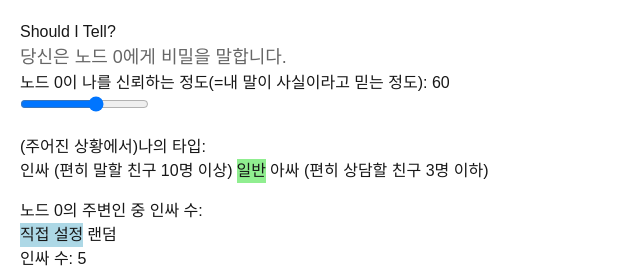
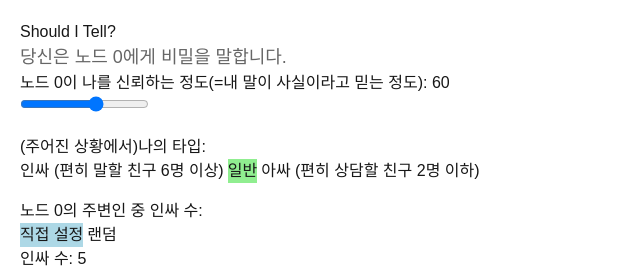
Before and after one commit to lkimeunseo/should-i-tell, a Next.js app: page / in a window 1280 px wide. Shown: the top 268 px of the page, without its empty margins (0-640 px from the left). Built offline with nearby package versions, Linux system fonts and the light colour scheme.

Commit message:
인싸 아싸 기준 수정, 6/2

```diff
--- a/app/HomeClient.tsx
+++ b/app/HomeClient.tsx
@@ -423,7 +423,7 @@ export default function HomeClient() {
             marginRight: 4,
           }}
         >
-          인싸 (편히 말할 친구 10명 이상)
+          인싸 (편히 말할 친구 6명 이상)
         </button>
         <button
           onClick={() => setMyType("normal")}
@@ -440,7 +440,7 @@ export default function HomeClient() {
             background: myType === "outsider" ? "lightgreen" : "white",
           }}
         >
-          아싸 (편히 상담할 친구 3명 이하)
+          아싸 (편히 상담할 친구 2명 이하)
         </button>
       </div>
 
```
